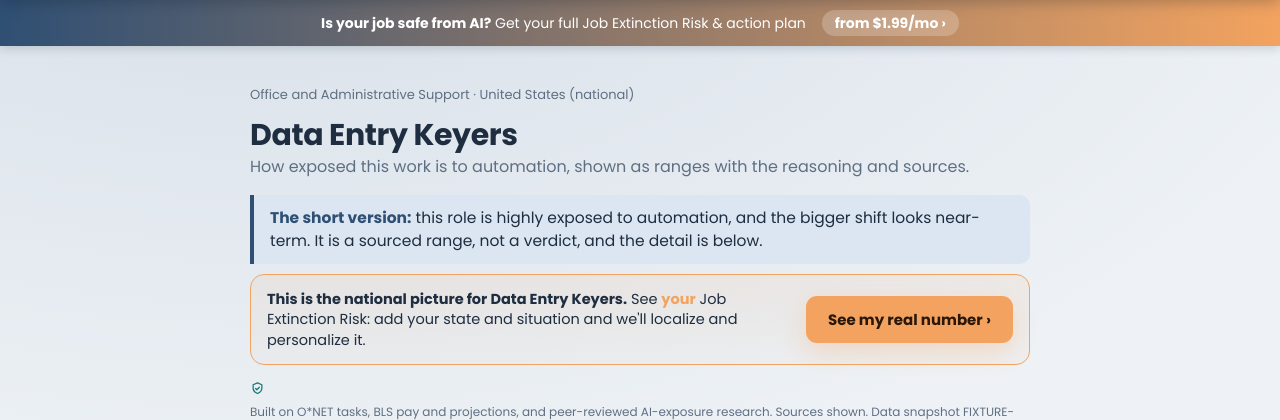
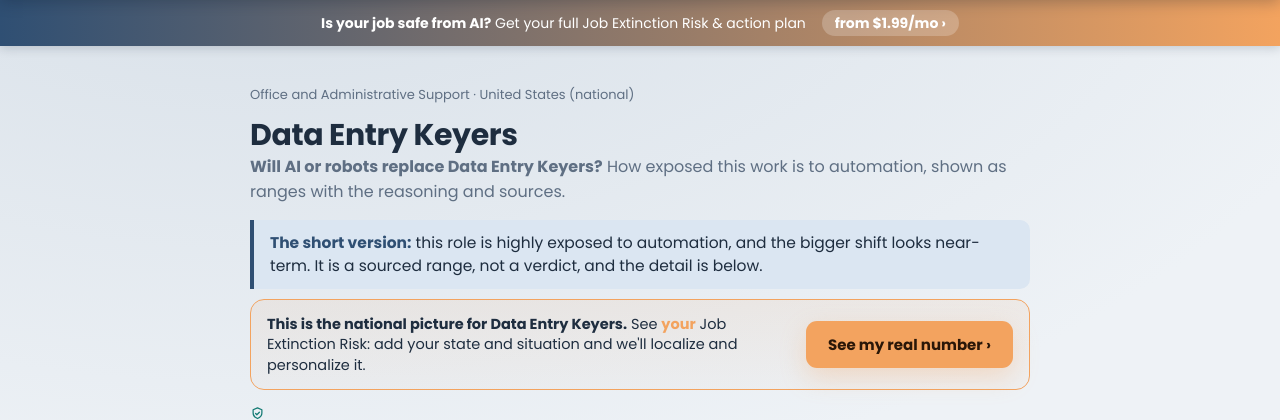
Before and after one commit to riddimrida22/jobcast, a Flask app: page /jobs/43-9021 in a window 1280 px wide. Shown: the part 102-522 px from the top of the page. Run offline with Flask 3, Linux system fonts and the light colour scheme; data comes from the database, SQL or seed files in the repository.

Commit message:
SEO: target "will AI replace [job]" on titles, meta, canonical
- Job pages: title "Will AI replace [job]? Risk N/100 | JobBreak" and a matching
  meta description, plus the question in the visible lead - all aimed at the
  actual search query. Home and browse pages get keyword-rich titles/descriptions
  (home had none).
- Add a canonical <link> on every page (https, no query string) so shared links
  with ?flow=1/?key don't split ranking signals.
- Sitemap already lists all 1,000+ occupation pages; FAQ schema already present.

Co-Authored-By: Claude Opus 4.8 <noreply@anthropic.com>

```diff
--- a/server/templates/base.html
+++ b/server/templates/base.html
@@ -7,6 +7,7 @@
   <title>{% block title %}JobBreak{% endblock %}</title>
   <meta name="description" content="{% block description %}A clear, sourced read on whether AI or robots are likely to take your job, and when.{% endblock %}">
   {% if noindex %}<meta name="robots" content="noindex, nofollow">{% endif %}
+  <link rel="canonical" href="{{ (request.host_url|replace('http://','https://'))[:-1] }}{{ request.path }}">
   <meta property="og:type" content="website">
   <meta property="og:site_name" content="JobBreak">
   <meta property="og:title" content="{{ self.title() }}">
--- a/server/templates/index.html
+++ b/server/templates/index.html
@@ -1,4 +1,6 @@
 {% extends "base.html" %}
+{% block title %}Will AI Replace Your Job? Check Your Job Extinction Risk | JobBreak{% endblock %}
+{% block description %}Will AI or robots take your job, and when? Get your Job Extinction Risk (0 to 100) from real O*NET and BLS data, with a timeline and what to do about it. Free, no signup.{% endblock %}
 {% block body_class %}wide{% endblock %}
 {% block content %}
 <div class="gate" id="gate-aud" role="dialog" aria-label="Welcome to JobBreak">
--- a/server/templates/jobs.html
+++ b/server/templates/jobs.html
@@ -1,5 +1,6 @@
 {% extends "base.html" %}
-{% block title %}Browse all jobs | JobBreak{% endblock %}
+{% block title %}Will AI Replace Your Job? Browse 900+ Jobs by Risk | JobBreak{% endblock %}
+{% block description %}See the AI and robot Job Extinction Risk for 900+ occupations, from real O*NET and BLS data. Find your job and see how exposed it is, with a timeline.{% endblock %}
 {% block content %}
 <h1>Browse all jobs</h1>
 <p class="lead">Pick a field, then a job, to see its automation exposure. Each job has its own page.</p>
--- a/server/templates/result.html
+++ b/server/templates/result.html
@@ -1,6 +1,6 @@
 {% extends "base.html" %}
-{% block title %}{{ r.occupation.title }} - AI and robot exposure | JobBreak{% endblock %}
-{% block description %}{{ r.occupation.title }}: automation exposure {{ r.base_exposure }} of 100, with a sourced timeline and what to do. See how your job compares on JobBreak.{% endblock %}
+{% block title %}Will AI replace {{ r.occupation.title }}? Risk {{ r.base_exposure|round|int }}/100 | JobBreak{% endblock %}
+{% block description %}Will AI or robots replace {{ r.occupation.title }}? Job Extinction Risk {{ r.base_exposure|round|int }} of 100 - the exposed tasks, a timeline, and what to do about it. Free check on JobBreak.{% endblock %}
 {% block og_media %}
   {% set ogcard = request.host_url ~ 'jobs/' ~ r.occupation.soc ~ '/card.png' %}
   <meta name="twitter:card" content="summary_large_image">
@@ -98,7 +98,7 @@
 <p class="muted">{{ r.occupation.family }} &middot; {{ r.location.metro }}</p>
 {% if closest_match %}<p class="closest-note">You entered <strong>{{ typed_title }}</strong>. It's not on our list yet, so this is the closest career we track: <strong>{{ closest_match }}</strong>.</p>{% endif %}
 <h1 style="margin-bottom:2px">{{ r.occupation.title }}</h1>
-<p class="lead" style="margin-top:0">How exposed this work is to automation, shown as ranges with the reasoning and sources.</p>
+<p class="lead" style="margin-top:0">{% if seo %}<strong>Will AI or robots replace {{ r.occupation.title }}?</strong> {% endif %}How exposed this work is to automation, shown as ranges with the reasoning and sources.</p>
 
 {% set be = r.base_exposure %}
 {% set bid = r.timeline.band.id %}
```
